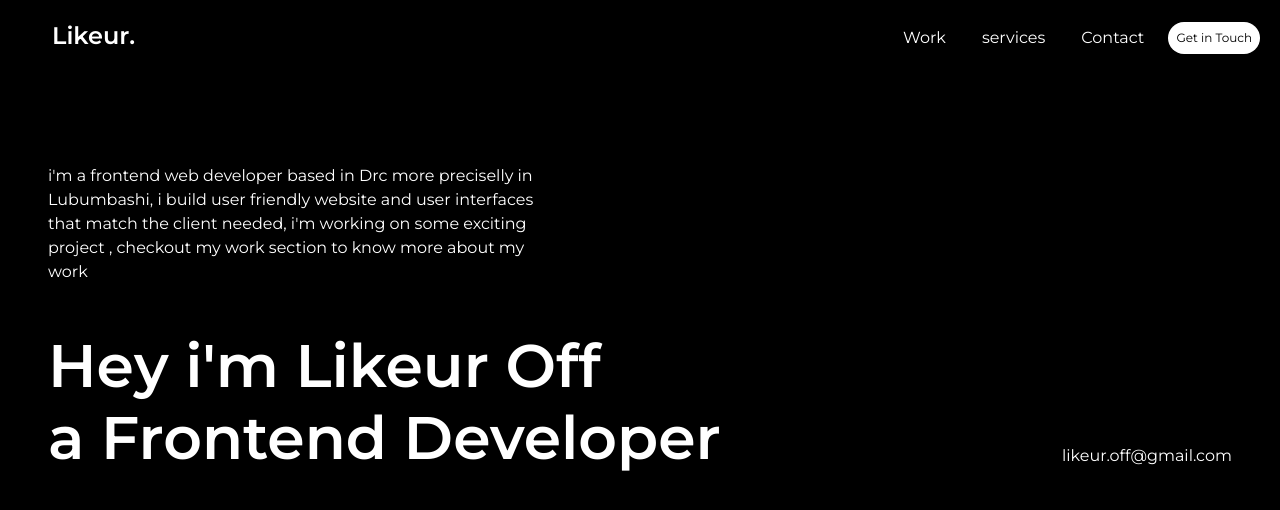
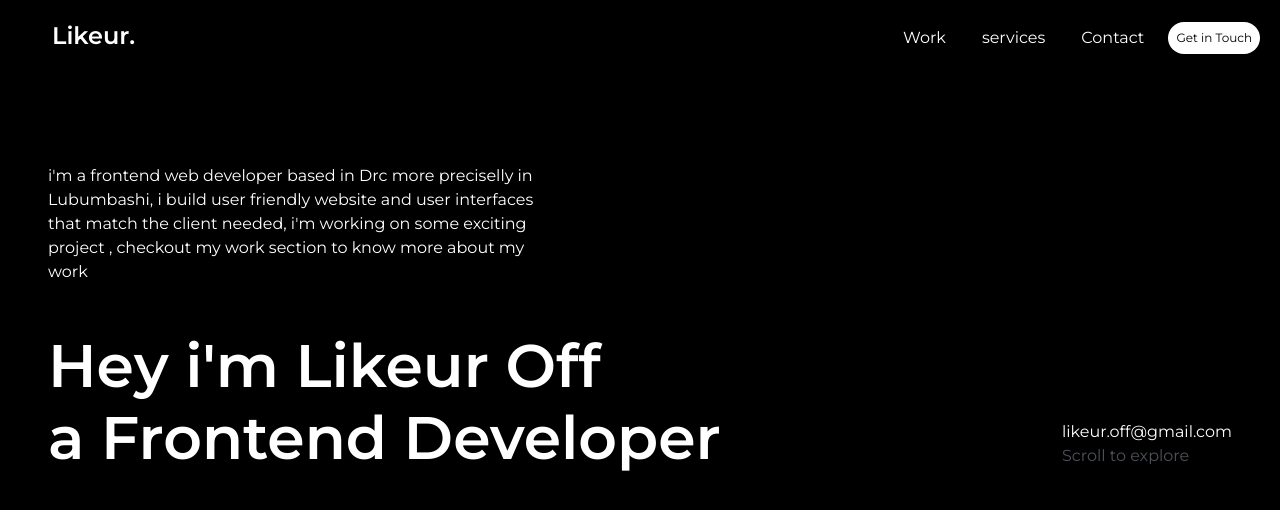
Before and after one commit to Likeur/my_creative_portfolio, an Angular app: page /home in a window 1280 px wide. Shown: the top 510 px of the page. Built offline with nearby package versions, Linux system fonts and the light colour scheme.

Commit message:
add hero scroll message

```diff
--- a/src/app/pages/home-page/home-page.component.html
+++ b/src/app/pages/home-page/home-page.component.html
@@ -16,6 +16,7 @@
             </div>
             <div>
                 <p class="text-white dark:text-black">likeur.off&#64;gmail.com</p>
+                <p class="text-gray-400 animate-pulse">Scroll to explore</p>
             </div>
         </div>
     </section>
```
